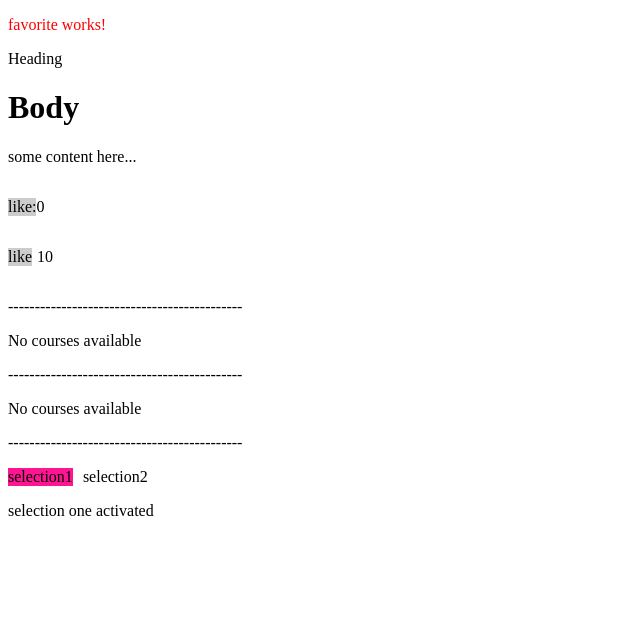
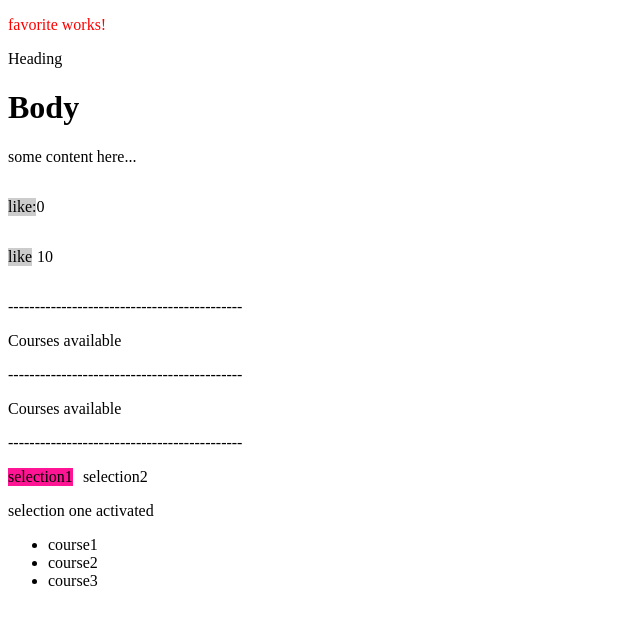
Before and after one commit to omarkarake/angular-mosh, an Angular app: page / in a window 1280 px wide. Shown: the top 624 px of the page, without its empty margins (0-640 px from the left). Built offline with nearby package versions, Linux system fonts and the light colour scheme.

Commit message:
using ngFor to render the list of object courses

```diff
--- a/src/app/app.component.html
+++ b/src/app/app.component.html
@@ -31,10 +31,18 @@
 <p>--------------------------------------------</p>
 
 <div class="selections">
-  <div [class.active]="viewMode == 'selection1'" class="selection1" (click)="viewMode = 'selection1'">
+  <div
+    [class.active]="viewMode == 'selection1'"
+    class="selection1"
+    (click)="viewMode = 'selection1'"
+  >
     selection1
   </div>
-  <div [class.active]="viewMode == 'selection2'" class="selection2" (click)="viewMode = 'selection2'">
+  <div
+    [class.active]="viewMode == 'selection2'"
+    class="selection2"
+    (click)="viewMode = 'selection2'"
+  >
     selection2
   </div>
 </div>
@@ -44,6 +52,13 @@
   <p *ngSwitchCase="'selection2'" class="p2">selection two activated</p>
   <p *ngSwitchDefault class="p2">no Selection</p>
 </div>
+
+<!-- -------------------------------------------------- -->
+
+<ul>
+  <li *ngFor="let course of courses">{{ course.name }}</li>
+</ul>
+
 <!-- <app-course />
 <h1>{{ authors.length }} Authors</h1>
 <ul>
--- a/src/app/app.component.ts
+++ b/src/app/app.component.ts
@@ -18,7 +18,11 @@ export class AppComponent {
     isFavorite: true,
   };
 
-  courses = [];
+  courses = [
+    { id: 1, name: 'course1' },
+    { id: 2, name: 'course2' },
+    { id: 3, name: 'course3' },
+  ];
   viewMode = 'selection1';
   tweet: tweet = {
     body: 'this is body of the tweet...',
```
